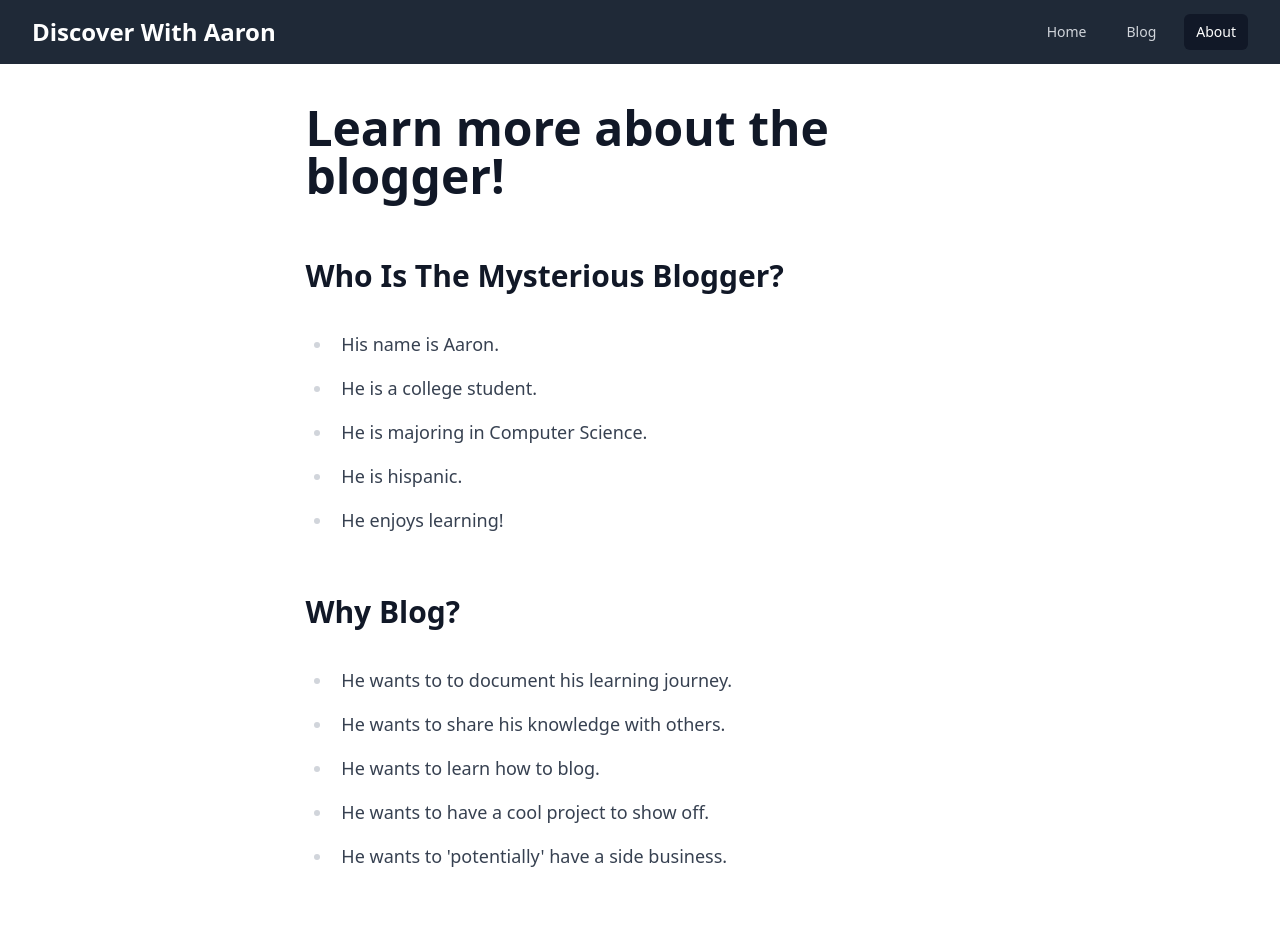
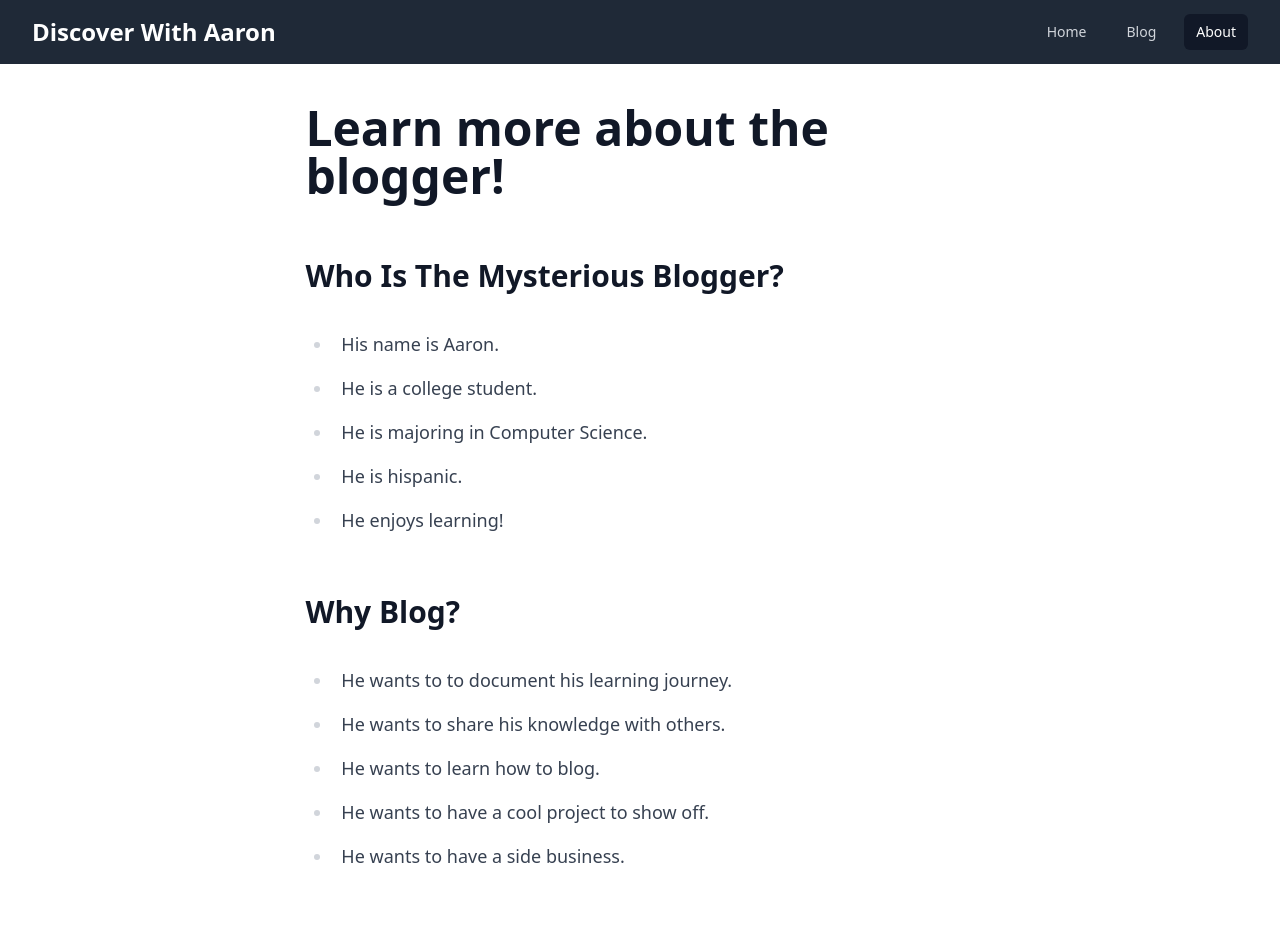
Before and after one commit to aa-ps/discover-with-aaron, a Next.js app: page /about in a window 1280 px wide. Shown: the top 934 px of the page. Built offline with nearby package versions, Linux system fonts and the light colour scheme.

Commit message:
testing workflow

```diff
--- a/app/about/page.tsx
+++ b/app/about/page.tsx
@@ -19,7 +19,7 @@ export default function About() {
           <li>He wants to share his knowledge with others.</li>
           <li>He wants to learn how to blog.</li>
           <li>He wants to have a cool project to show off.</li>
-          <li>He wants to 'potentially' have a side business.</li>
+          <li>He wants to have a side business.</li>
         </ul>
       </section>
       <section>
```
